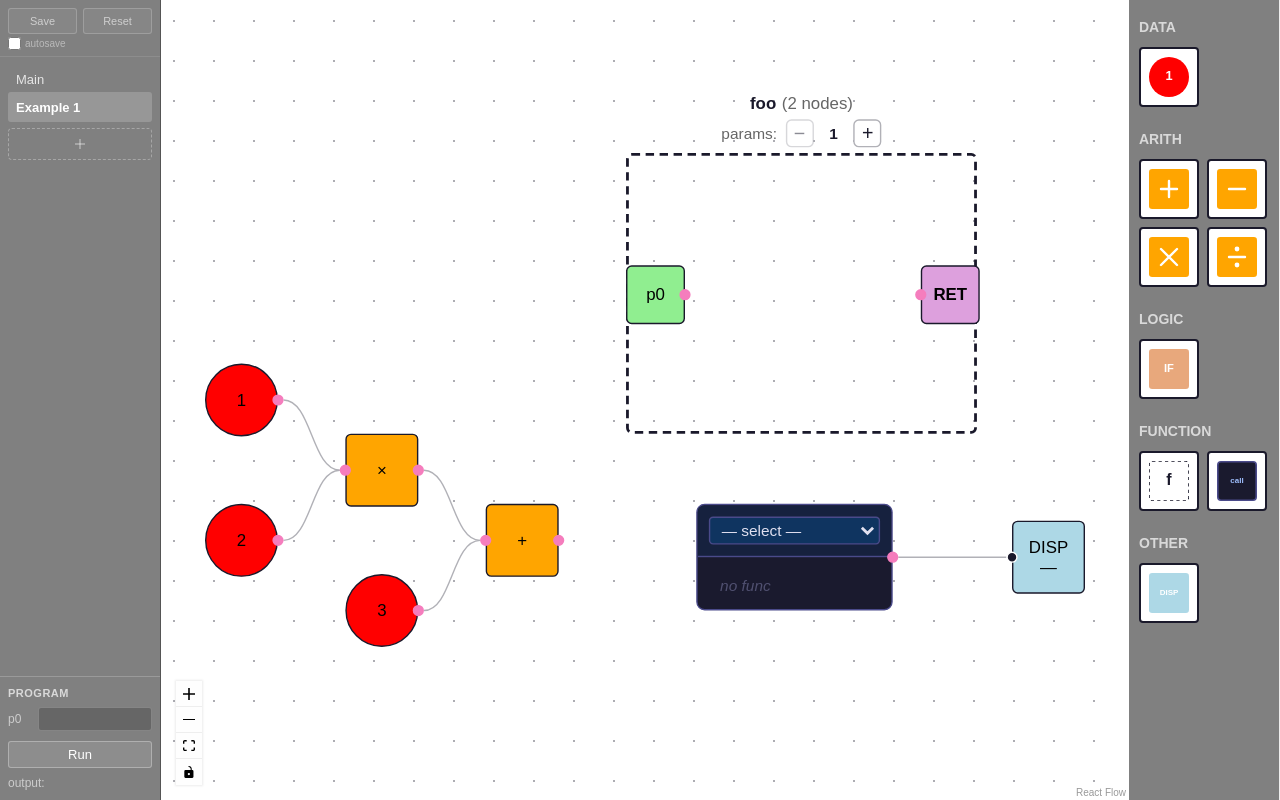
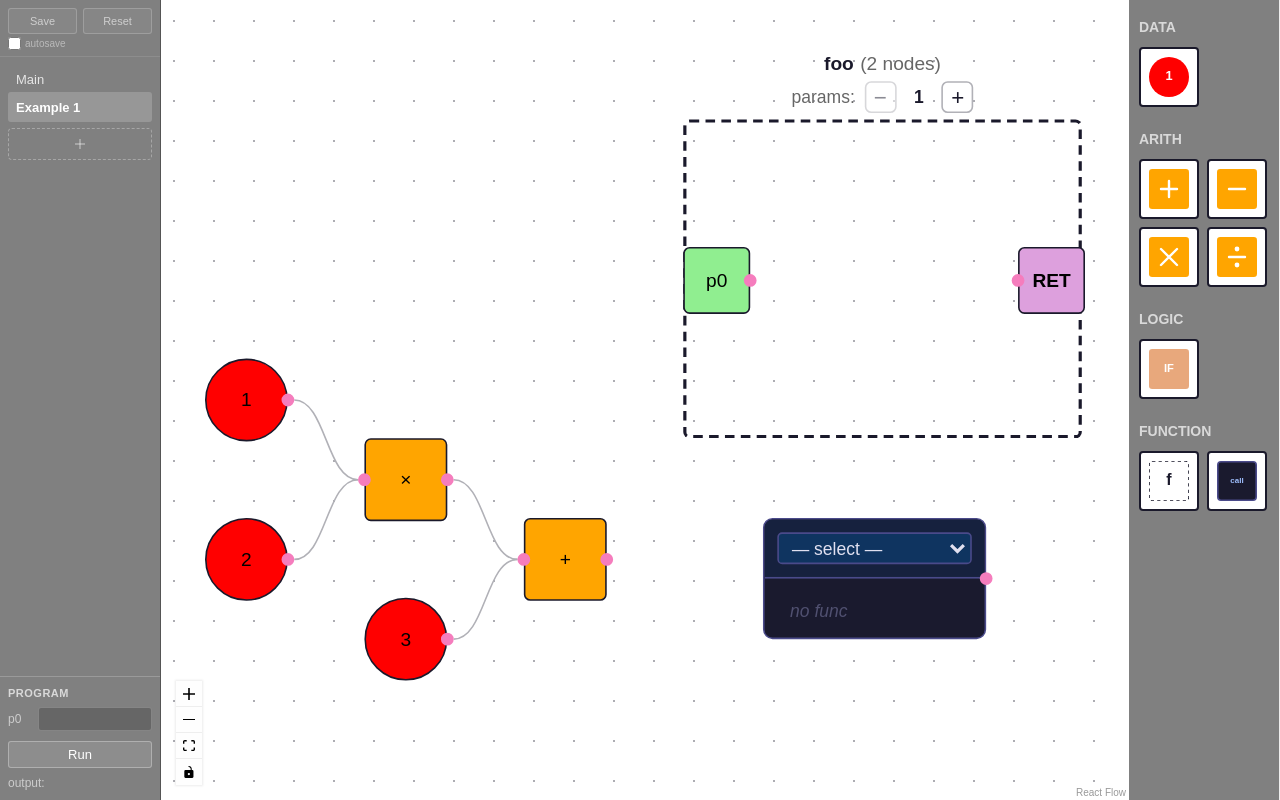
Before and after one commit to maxdarling/vislang-v1, a React (Vite) app: page / in a window 1280 px wide. Built offline with nearby package versions, Linux system fonts and the light colour scheme.

Commit message:
remove more runtime stuff

```diff
--- a/src/Sidebar.tsx
+++ b/src/Sidebar.tsx
@@ -24,7 +24,6 @@ export default function Sidebar() {
     "arith",
     "logic",
     "function",
-    "other",
   ];
 
   return (
--- a/src/components/NodeIcon.tsx
+++ b/src/components/NodeIcon.tsx
@@ -5,7 +5,6 @@ import { MulNode } from "../nodes/arith/MulNode";
 import { DivNode } from "../nodes/arith/DivNode";
 import { DataNode } from "../nodes/DataNode";
 import { ParamNode } from "../nodes/ParamNode";
-import { DisplayNode } from "../nodes/DisplayNode";
 import { ReturnNode } from "../nodes/ReturnNode";
 import { FunctionNode } from "../nodes/FunctionNode";
 import { CallNode } from "../nodes/CallNode";
@@ -120,30 +119,6 @@ export function NodeIcon({ type, size = 50 }: NodeIconProps) {
             strokeLinecap="round"
           />
           <circle cx="25" cy="35" r="3" fill="white" />
-        </svg>
-      );
-
-    case DisplayNode.type:
-      // Rounded square with DISP text
-      return (
-        <svg
-          width={size}
-          height={size}
-          viewBox={viewBox}
-          className={`node-icon node-icon-${type}`}
-        >
-          <rect x="0" y="0" width="50" height="50" rx={borderRadius} />
-          <text
-            x="25"
-            y="25"
-            textAnchor="middle"
-            dominantBaseline="middle"
-            fill="white"
-            fontSize="10"
-            fontWeight="bold"
-          >
-            DISP
-          </text>
         </svg>
       );
 
--- a/src/exampleNodes.ts
+++ b/src/exampleNodes.ts
@@ -4,7 +4,6 @@ import { MulNode } from "./nodes/arith/MulNode";
 import { AddNode } from "./nodes/arith/AddNode";
 import { FunctionNode } from "./nodes/FunctionNode";
 import { CallNode } from "./nodes/CallNode";
-import { DisplayNode } from "./nodes/DisplayNode";
 
 export const exampleNodes: Node[] = [
   {
@@ -49,12 +48,6 @@ export const exampleNodes: Node[] = [
     position: { x: 350, y: 100 },
     data: {},
   },
-  {
-    id: "n8",
-    type: DisplayNode.type,
-    position: { x: 575, y: 112 },
-    data: {},
-  },
 ];
 
 export const exampleEdges: Edge[] = [
@@ -62,5 +55,4 @@ export const exampleEdges: Edge[] = [
   { id: "n2-n3", source: "n2", target: "n3" },
   { id: "n3-n5", source: "n3", target: "n5" },
   { id: "n4-n5", source: "n4", target: "n5" },
-  { id: "n7-n8", source: "n7", target: "n8" },
 ];
--- a/src/nodeRegistry.ts
+++ b/src/nodeRegistry.ts
@@ -4,7 +4,6 @@ import { MulNode } from "./nodes/arith/MulNode";
 import { DivNode } from "./nodes/arith/DivNode";
 import { DataNode } from "./nodes/DataNode";
 import { ParamNode } from "./nodes/ParamNode";
-import { DisplayNode } from "./nodes/DisplayNode";
 import { ReturnNode } from "./nodes/ReturnNode";
 import { FunctionNode } from "./nodes/FunctionNode";
 import { CallNode } from "./nodes/CallNode";
@@ -17,7 +16,6 @@ export const nodeTypesByCategory = {
   arith: [AddNode, SubNode, MulNode, DivNode],
   logic: [IfNode],
   function: [FunctionNode, ParamNode, ReturnNode, CallNode],
-  other: [DisplayNode],
 } as const;
 
 export const nodeTypes = [
@@ -26,7 +24,6 @@ export const nodeTypes = [
   ...nodeTypesByCategory.arith,
   ...nodeTypesByCategory.logic,
   ...nodeTypesByCategory.function,
-  ...nodeTypesByCategory.other,
 ] as const;
 
 // magic format for Flow. ignore. defined outside component to prevent re-render.
--- a/src/nodes/DisplayNode.tsx
+++ /dev/null
@@ -1,30 +0,0 @@
-import { Position, useNodeConnections, useNodesData } from "@xyflow/react";
-import CustomHandle from "../handles/CustomHandle";
-
-export function DisplayNode() {
-  const inConnections = useNodeConnections({
-    handleType: "target",
-  });
-  const maxConnections = 1;
-
-  const connection = inConnections[0];
-  const sourceNodeData = useNodesData(connection?.source);
-  const val = (sourceNodeData?.data as { val?: number } | undefined)?.val;
-
-  return (
-    <>
-      <CustomHandle
-        type="target"
-        position={Position.Left}
-        maxConnections={maxConnections}
-      />
-      <div className="react-flow__node-default node-display">
-        DISP
-        <br />
-        {val ?? "—"}
-      </div>
-    </>
-  );
-}
-
-DisplayNode.type = "display" as const;
--- a/src/nodes/IfNode.tsx
+++ b/src/nodes/IfNode.tsx
@@ -1,17 +1,5 @@
-import { useEffect, useMemo } from "react";
-import {
-  Handle,
-  Position,
-  useNodeConnections,
-  useNodesData,
-  useReactFlow,
-  type NodeProps,
-  type Node,
-} from "@xyflow/react";
+import { Handle, Position } from "@xyflow/react";
 import CustomHandle from "../handles/CustomHandle";
-
-type IfNodeData = { val?: number };
-type IfNodeType = Node<IfNodeData, "if">;
 
 const INPUTS = [
   { id: "p", label: "p" },
@@ -27,29 +15,7 @@ function getHandleTop(index: number): number {
   return PADDING_V + index * ROW_HEIGHT + ROW_HEIGHT / 2;
 }
 
-export function IfNode({ id }: NodeProps<IfNodeType>) {
-  const { updateNodeData } = useReactFlow();
-
-  const pConns = useNodeConnections({ handleType: "target", handleId: "p" });
-  const aConns = useNodeConnections({ handleType: "target", handleId: "a" });
-  const bConns = useNodeConnections({ handleType: "target", handleId: "b" });
-
-  const pData = useNodesData(pConns[0]?.source ? [pConns[0].source] : []);
-  const aData = useNodesData(aConns[0]?.source ? [aConns[0].source] : []);
-  const bData = useNodesData(bConns[0]?.source ? [bConns[0].source] : []);
-
-  const value = useMemo(() => {
-    const p = (pData[0]?.data as { val?: number })?.val;
-    const a = (aData[0]?.data as { val?: number })?.val;
-    const b = (bData[0]?.data as { val?: number })?.val;
-    if (p === undefined) return undefined;
-    return p !== 0 ? a : b;
-  }, [pData, aData, bData]);
-
-  useEffect(() => {
-    updateNodeData(id, { val: value });
-  }, [id, value, updateNodeData]);
-
+export function IfNode() {
   return (
     <div className="if-node" style={{ height: NODE_HEIGHT }}>
       <div className="if-node-inputs">
@@ -63,7 +29,6 @@ export function IfNode({ id }: NodeProps<IfNodeType>) {
           </div>
         ))}
       </div>
-      <div className="if-node-value">{value !== undefined ? value : "—"}</div>
 
       {INPUTS.map((input, i) => (
         <CustomHandle
```
